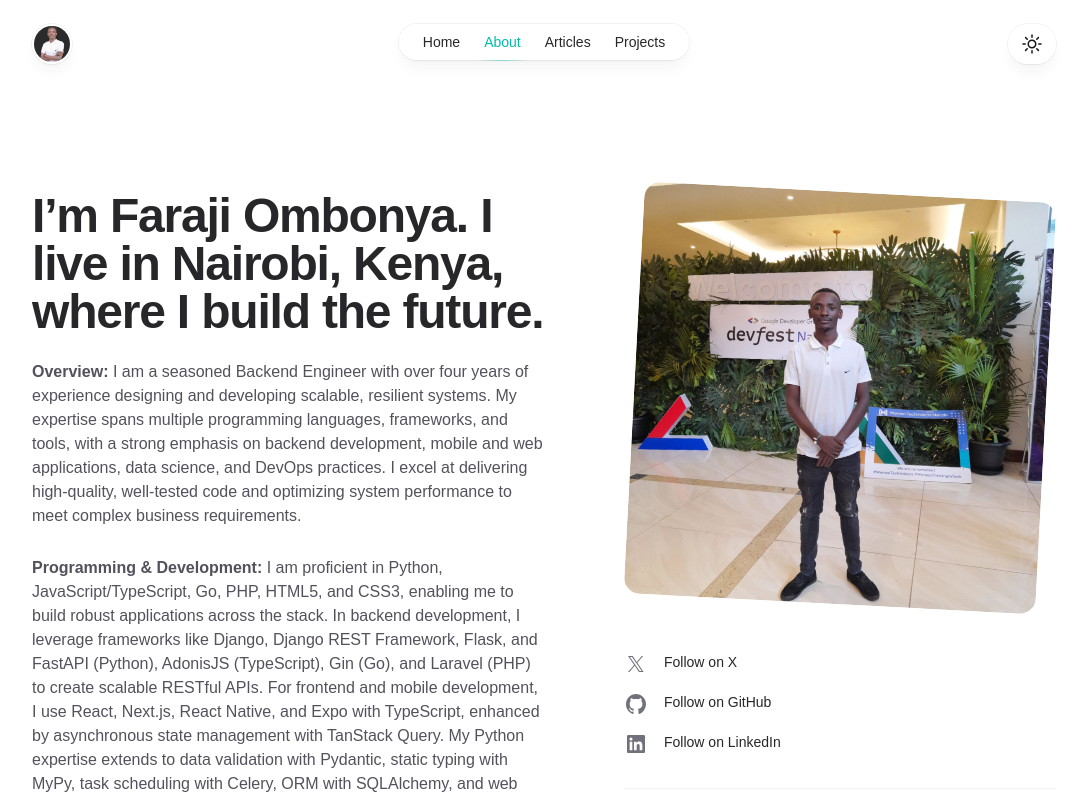
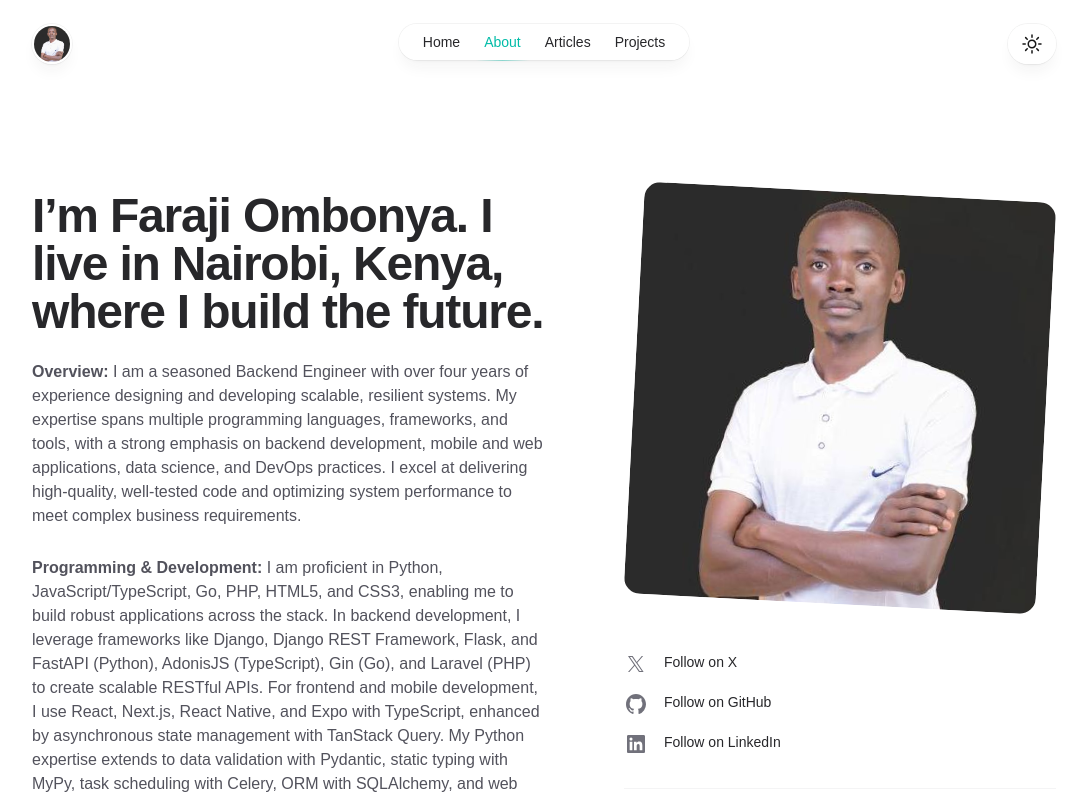
Before and after one commit to faraji-ombonya/portfolio, a Next.js app: page /about in a window 1280 px wide. Shown: the top 799 px of the page, without its empty margins (96-1183 px from the left). Built offline with nearby package versions, Linux system fonts and the light colour scheme.

Commit message:
update packages

```diff
--- a/app/about/page.tsx
+++ b/app/about/page.tsx
@@ -20,7 +20,7 @@ export default function About() {
                       className="aspect-square rotate-3 rounded-2xl bg-zinc-100 object-cover "
                       style={{ color: "transparent" }}
                       sizes="(min-width: 1024px) 32rem, 20rem"
-                      src="/1699168535873.jpeg"
+                      src="/66465098.jpeg"
                     />
                   </div>
                 </div>
--- a/package.json
+++ b/package.json
@@ -12,7 +12,7 @@
     "@vercel/analytics": "^1.5.0",
     "@vercel/speed-insights": "^1.2.0",
     "gray-matter": "^4.0.3",
-    "next": "15.3.1",
+    "next": "^15.5.9",
     "react": "^19.0.0",
     "react-dom": "^19.0.0",
     "remark": "^15.0.1",
```
Also changed, not shown: 1 other file (tests, documents, lock files or other folders).
